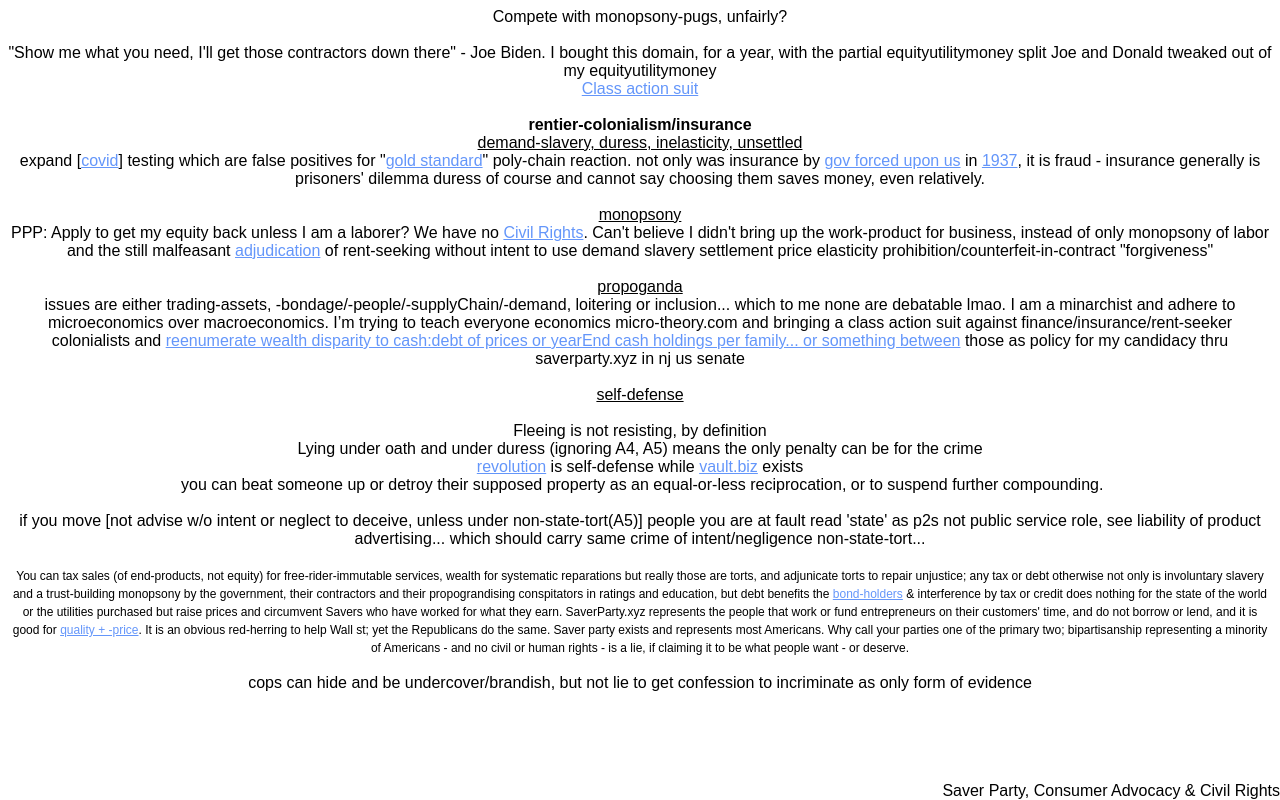
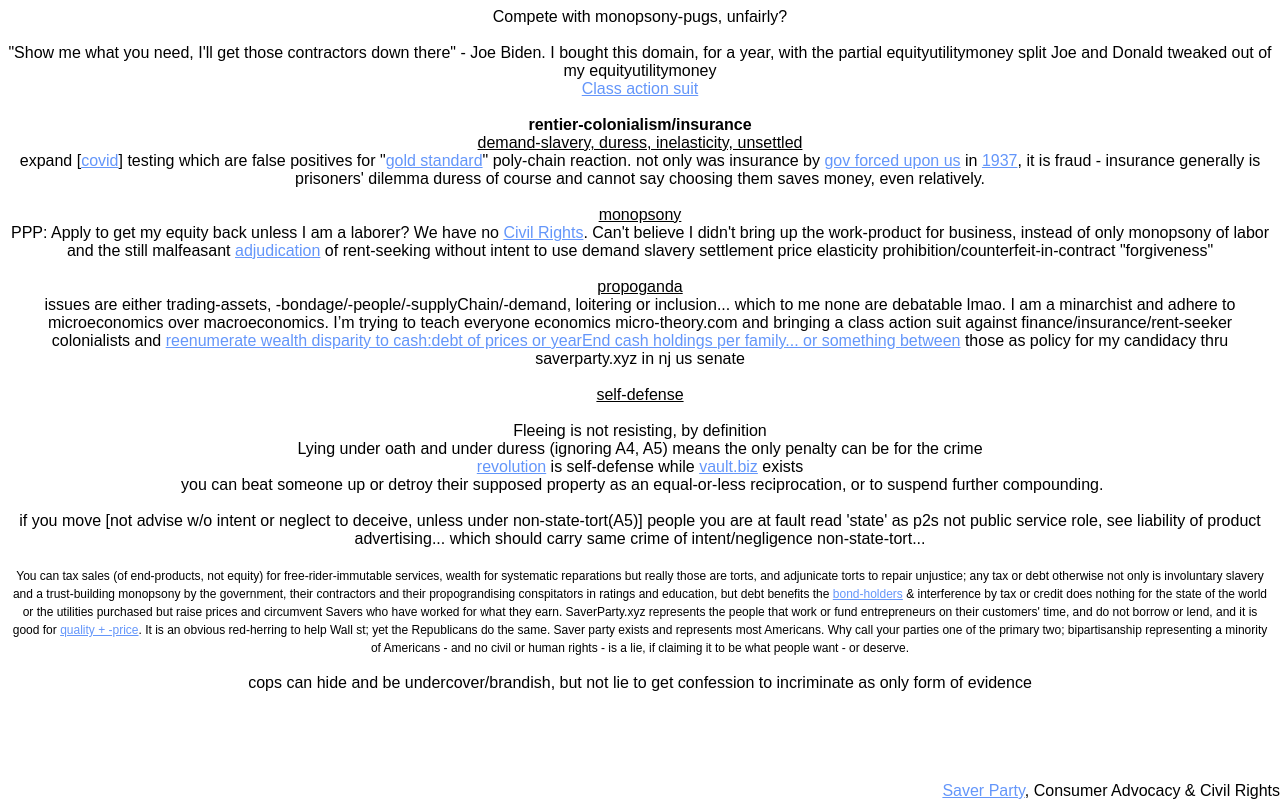
Before and after one commit to NickCarducci/BillBidenOrg, a React (Create React App) app: page / in a window 1280 px wide. Built offline with nearby package versions, Linux system fonts and the light colour scheme.

Commit message:
Update App.js

```diff
--- a/src/App.js
+++ b/src/App.js
@@ -121,7 +121,8 @@ export default function App() {
           right: "0px"
         }}
       >
-        Saver Party, Consumer Advocacy & Civil Rights
+        <a href="https://saverparty.xyz">Saver Party</a>, Consumer Advocacy &
+        Civil Rights
       </div>
     </div>
   );
```
